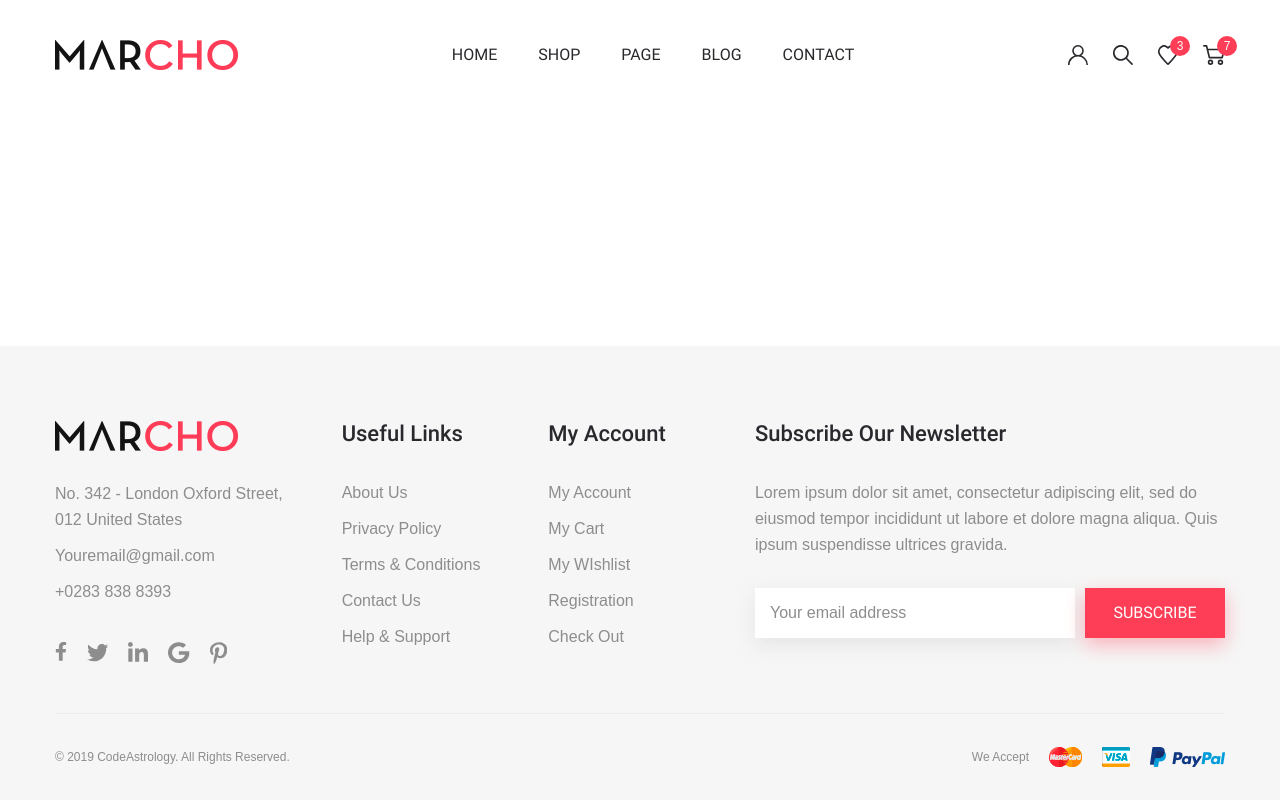
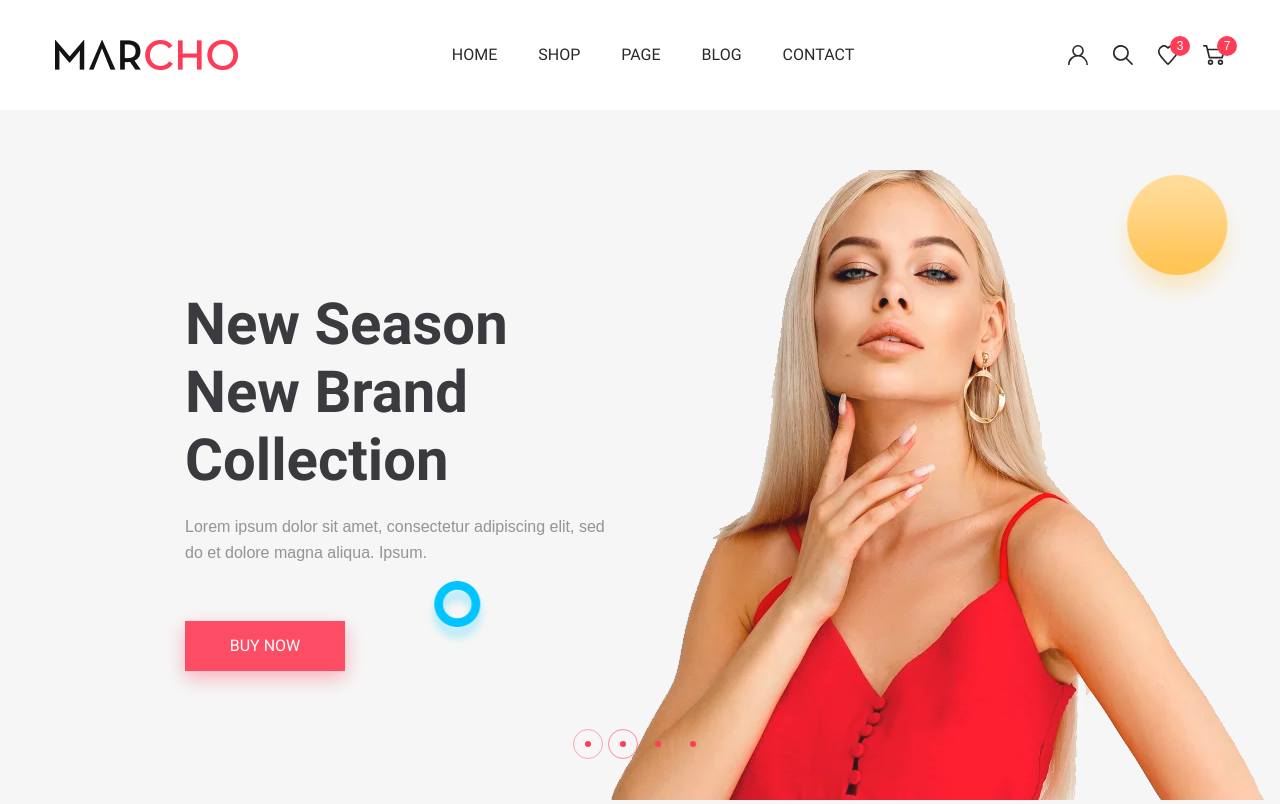
Before and after one commit to Burkhardt30/marcho, a website: page app/index.html in a window 1280 px wide. Shown: the top 804 px of the page. Drawn offline with nearby package versions, Linux system fonts and the light colour scheme; files that its build step writes are made by us from their sources; files whose address does not match are found by name.

Commit message:
added slider

```diff
--- a/app/index.html
+++ b/app/index.html
@@ -73,7 +73,68 @@
     </div>
   </header>
   <main class="main">
-
+    <section class="main-silder">
+      <div class="main-silder__container container">
+        <div class="main-silder__inner">
+          <div class="main-silder__item">
+            <div class="main-silder__content">
+              <h3 class="main-silder__title">
+                New Season <br>
+                New Brand Collection
+              </h3>
+              <p class="main-silder__text">
+                Lorem ipsum dolor sit amet, consectetur adipiscing elit, sed do
+                et dolore magna aliqua. Ipsum.
+              </p>
+              <a class="main-silder__button marcho-btn" href="#">buy now</a>
+            </div>
+            <img src="images/slider/photo.png" alt="photo">
+          </div>
+          <div class="main-silder__item">
+            <div class="main-silder__content">
+              <h3 class="main-silder__title">
+                New Season <br>
+                New Brand Collection
+              </h3>
+              <p class="main-silder__text">
+                Lorem ipsum dolor sit amet, consectetur adipiscing elit, sed do
+                et dolore magna aliqua. Ipsum.
+              </p>
+              <a class="main-silder__button marcho-btn" href="#">buy now</a>
+            </div>
+            <img src="images/slider/photo.png" alt="photo">
+          </div>
+          <div class="main-silder__item">
+            <div class="main-silder__content">
+              <h3 class="main-silder__title">
+                New Season <br>
+                New Brand Collection
+              </h3>
+              <p class="main-silder__text">
+                Lorem ipsum dolor sit amet, consectetur adipiscing elit, sed do
+                et dolore magna aliqua. Ipsum.
+              </p>
+              <a class="main-silder__button marcho-btn" href="#">buy now</a>
+            </div>
+            <img src="images/slider/photo.png" alt="photo">
+          </div>
+          <div class="main-silder__item">
+            <div class="main-silder__content">
+              <h3 class="main-silder__title">
+                New Season <br>
+                New Brand Collection
+              </h3>
+              <p class="main-silder__text">
+                Lorem ipsum dolor sit amet, consectetur adipiscing elit, sed do
+                et dolore magna aliqua. Ipsum.
+              </p>
+              <a class="main-silder__button marcho-btn" href="#">buy now</a>
+            </div>
+            <img src="images/slider/photo.png" alt="photo">
+          </div>
+        </div>
+      </div>
+    </section>
   </main>
   <footer class="footer">
     <div class="container">
@@ -193,7 +254,7 @@
           </p>
           <form class="subscribe-newsletter__form">
             <input class="subscribe-newsletter__input" type="email" placeholder="Your email address" required>
-            <button class="subscribe-newsletter__btn" type="submit">subscribe</button>
+            <button class="subscribe-newsletter__btn marcho-btn" type="submit">subscribe</button>
           </form>
         </div>
       </div>
--- a/app/js/main.js
+++ b/app/js/main.js
@@ -1,3 +1,12 @@
 $(function(){
 
+  $('.main-silder__inner').slick({
+    arrows: false,
+    dots: true,
+    fade: true,
+    autoplay: true,
+    autoplaySpeed: 5000,
+    speed: 1000
+  });
+
 });
--- a/app/scss/_global.scss
+++ b/app/scss/_global.scss
@@ -21,3 +21,17 @@ body {
   padding: 0 15px;
   margin: 0 auto;
 }
+
+.marcho-btn {
+  color: #fff;
+  background-color: $accent;
+  display: block;
+  font-size: 16px;
+  @extend %r-400;
+  text-transform: uppercase;
+  max-width: 160px;
+  width: 100%;
+  padding: 12px 15px 12px 15px;
+  box-shadow: 0px 7px 20px 0px rgba(255, 17, 48, 0.3);
+  text-align: center;
+}
--- /dev/null
+++ b/app/scss/_libs.scss
@@ -0,0 +1 @@
+@import "../../node_modules/slick-carousel/slick/slick.scss";
--- a/app/scss/style.scss
+++ b/app/scss/style.scss
@@ -1,6 +1,7 @@
 @import "reset";
+@import "fonts";
+@import "libs";
 @import "vars";
-@import "fonts";
 @import "global";
 
 // ---------------------------------------------------------------------------------------------
@@ -183,26 +184,84 @@
     }
   }
   &__btn {
-    display: block;
     border: 0;
-    background-color: $accent;
-    font-size: 16px;
     cursor: pointer;
-    @extend %r-400;
-    text-transform: uppercase;
-    color: #fff;
     max-width: 140px;
     width: 100%;
-    padding: 12px 15px 12px 15px;
     margin: 0 0 0 10px;
-    box-shadow: 0px 7px 20px 0px rgba(255, 17, 48, 0.3);
+    text-align: center;
   }
 }
 
 // =============================================================================================
 // =============================================================================================
 
-
+.main-silder {
+  background: url("../images/slider-bg.png") 53% 42% no-repeat, $bg;
+  &__container {
+    max-width: 1540px;
+  }
+  &__inner {
+    padding: 60px 0 74px;
+  }
+  &__item {
+    display: flex !important;
+    justify-content: space-between;
+  }
+  &__content {
+    padding: 120px 0px 0px 170px;
+  }
+  &__title {
+    @extend %r-700;
+    font-size: 58px;
+    line-height: 68px;
+    color: $title;
+    max-width: 570px;
+    margin: 0px 0px 20px 0px;
+  }
+  &__text {
+    max-width: 470px;
+    margin: 0px 0px 55px 0px;
+  }
+  .slick-dots {
+    display: flex;
+    justify-content: center;
+    margin: -74px 0 0 0;
+    li + li {
+      margin: 0px 0px 0px 5px;
+    }
+    li {
+      button {
+        font-size: 0;
+        padding: 0;
+        background-color: transparent;
+        width: 30px;
+        height: 30px;
+        border-radius: 50%;
+        border: 1px solid transparent;
+        cursor: pointer;
+        position: relative;
+        transition: all .3s;
+        &::after {
+          content: "";
+          position: absolute;
+          top: 50%;
+          left: 50%;
+          transform: translate(-50%, -50%);
+          background-color: $accent;
+          width: 6px;
+          height: 6px;
+          border-radius: 50%;
+        }
+      }
+    }
+    .slick-active {
+      button {
+        border: 1px solid $accent;
+      }
+    }
+  }
+}
 
 // ---------------------------------------------------------------------------------------------
 
--- a/gulpfile.js
+++ b/gulpfile.js
@@ -31,6 +31,7 @@ function styles() {
 function scripts() {
   return src([
     'node_modules/jquery/dist/jquery.js',
+    'node_modules/slick-carousel/slick/slick.js',
     'app/js/main.js'
   ])
     .pipe(uglify())
--- a/package.json
+++ b/package.json
@@ -18,6 +18,7 @@
     "gulp-sass": "^5.0.0",
     "gulp-uglify": "^3.0.2",
     "jquery": "^3.6.0",
-    "sass": "^1.38.0"
+    "sass": "^1.38.0",
+    "slick-carousel": "^1.8.1"
   }
 }
```
Also changed, not shown: app/images/slider-bg.png (added), app/images/slider/photo.png (added), app/js/main.min.js.
